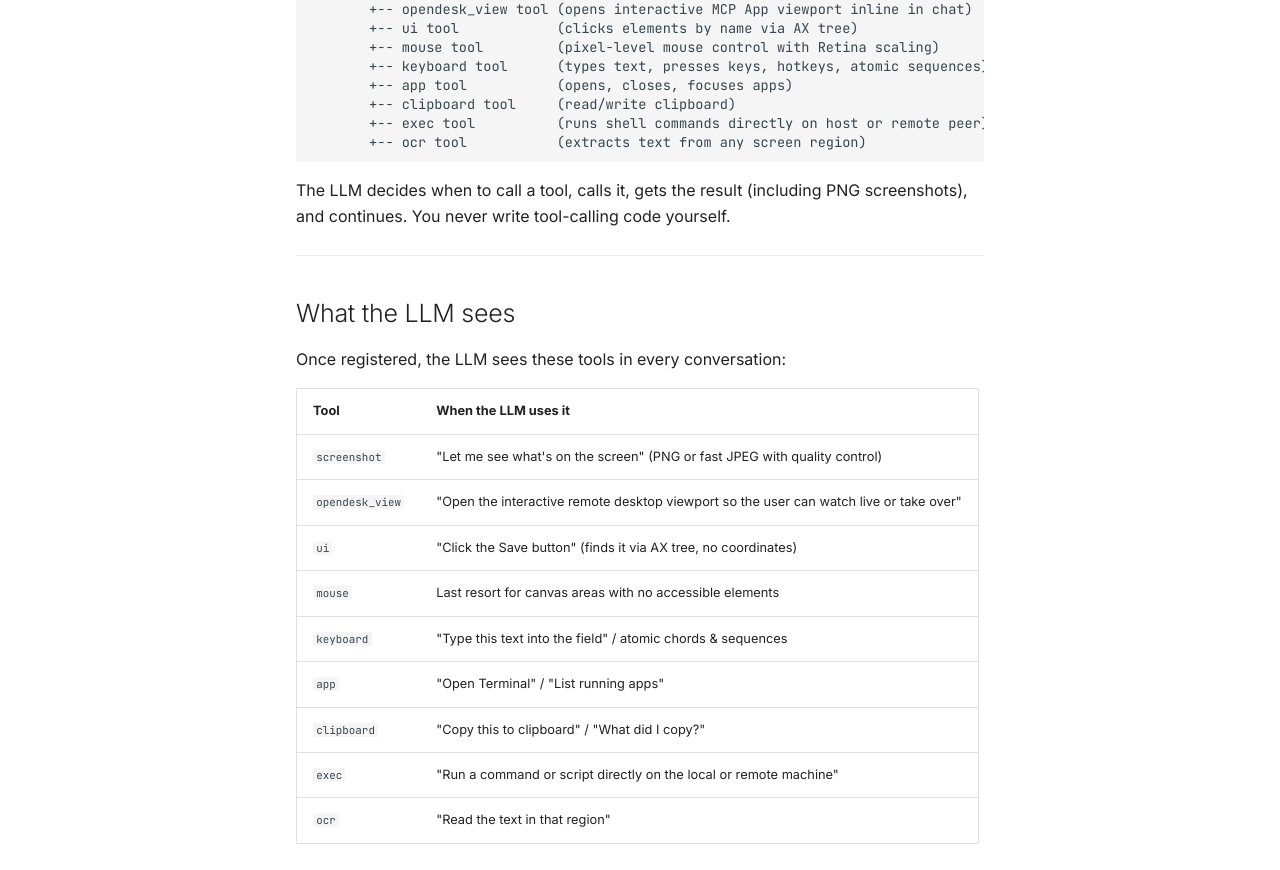
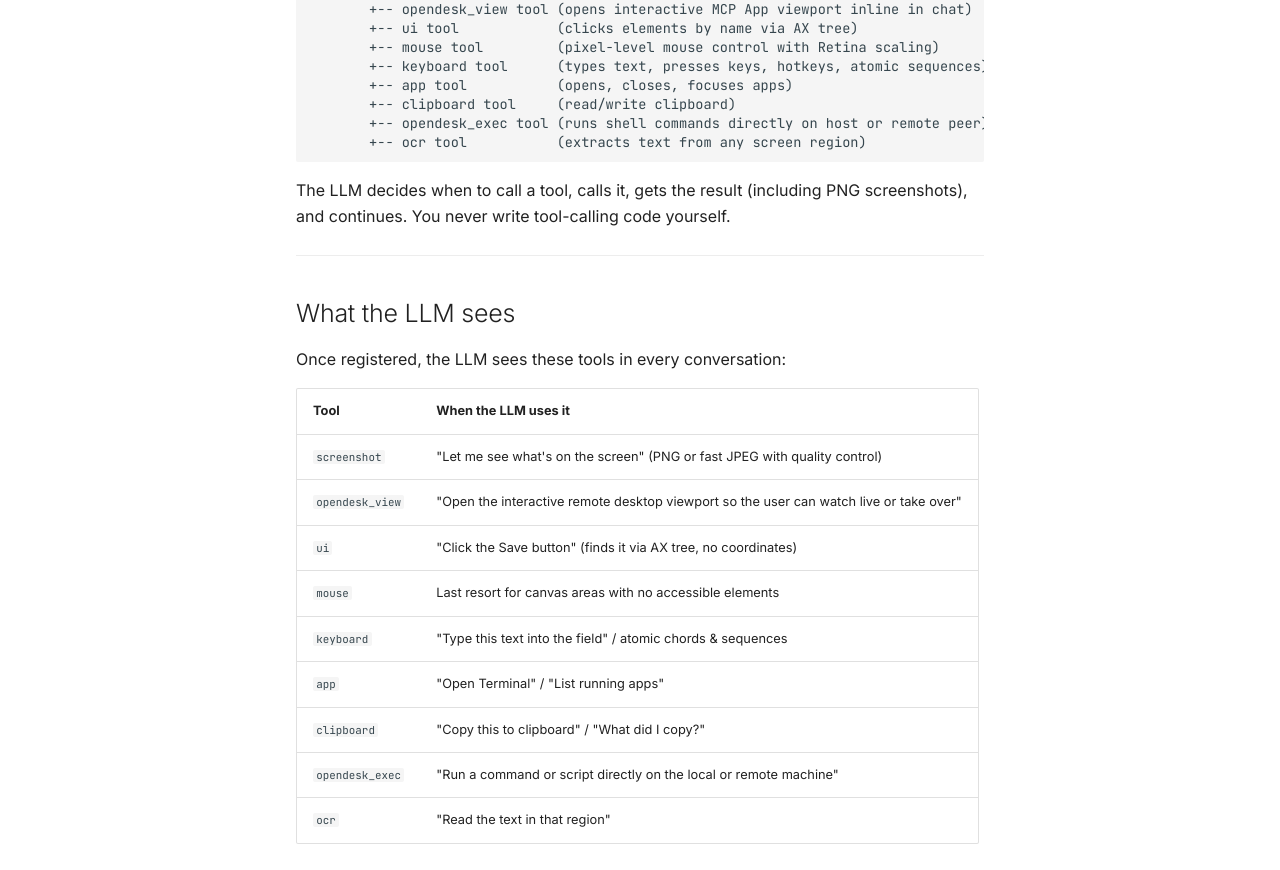
Before and after one commit to monatis/opendesk, an MkDocs documentation site: the page built from docs/mcp/index.md, in a window 1280 px wide and 1400 px high, scrolled down 238 px. Shown: the part 394-1264 px from the top of the window. Built offline with MkDocs 1.6.1 and Material for MkDocs 9.7.7, drawn with Linux system fonts in a browser that asks for light colours; some of the changed text lies outside the part shown.

Commit message:
fix: function defitions

````diff
--- a/docs/mcp/index.md
+++ b/docs/mcp/index.md
@@ -23,7 +23,7 @@ Your AI client (Claude Code / Cursor / Continue)
        +-- keyboard tool      (types text, presses keys, hotkeys, atomic sequences)
        +-- app tool           (opens, closes, focuses apps)
        +-- clipboard tool     (read/write clipboard)
-       +-- exec tool          (runs shell commands directly on host or remote peer)
+       +-- opendesk_exec tool (runs shell commands directly on host or remote peer)
        +-- ocr tool           (extracts text from any screen region)
 ```
 
@@ -45,7 +45,7 @@ Once registered, the LLM sees these tools in every conversation:
 | `keyboard` | "Type this text into the field" / atomic chords & sequences |
 | `app` | "Open Terminal" / "List running apps" |
 | `clipboard` | "Copy this to clipboard" / "What did I copy?" |
-| `exec` | "Run a command or script directly on the local or remote machine" |
+| `opendesk_exec` | "Run a command or script directly on the local or remote machine" |
 | `ocr` | "Read the text in that region" |
 
 The LLM follows the priority rule automatically because it's in each tool's description:
````
Also changed, not shown: 1 other file.
